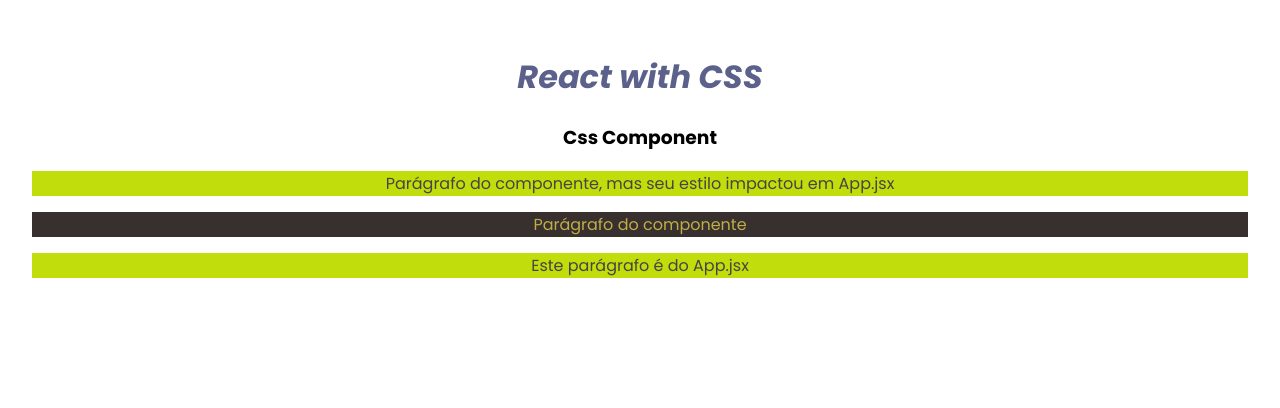
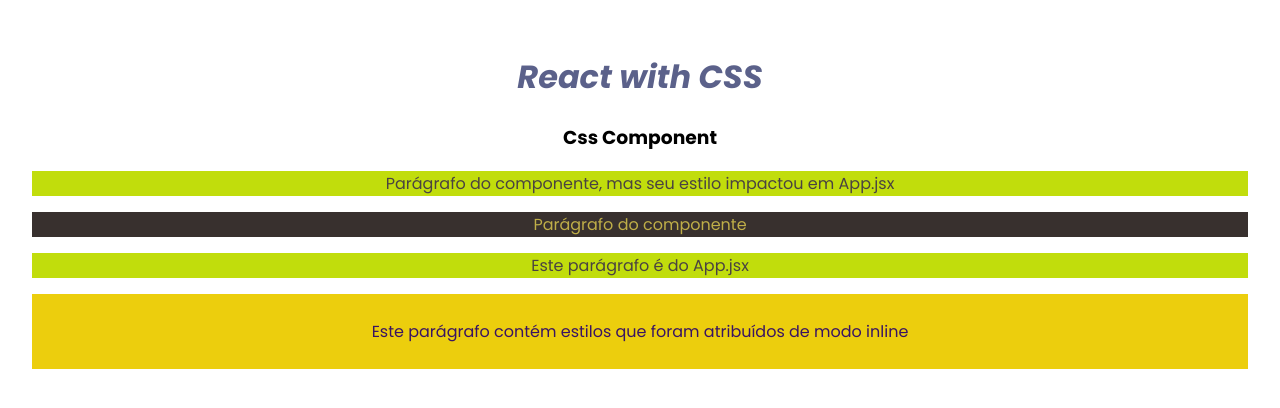
Before and after one commit to uadson/vuejs-course, a React (Vite) app in the folder code/css/: page / in a window 1280 px wide. Shown: the top 408 px of the page. Built offline with nearby package versions, Linux system fonts and the light colour scheme.

Commit message:
feat: css inline

```diff
--- a/code/css/src/App.jsx
+++ b/code/css/src/App.jsx
@@ -14,6 +14,15 @@ function App() {
       {/** Css de Component */}
       <CssComponent />
       <p>Este parágrafo é do App.jsx</p>
+
+      {/** Inline CSS */}
+      <p style={{
+        color: "#391463",
+        backgroundColor: "#ECCE0D",
+        padding: "25px"
+      }}>
+        Este parágrafo contém estilos que foram atribuídos de modo inline
+      </p>
     </div>
   )
 }
```
